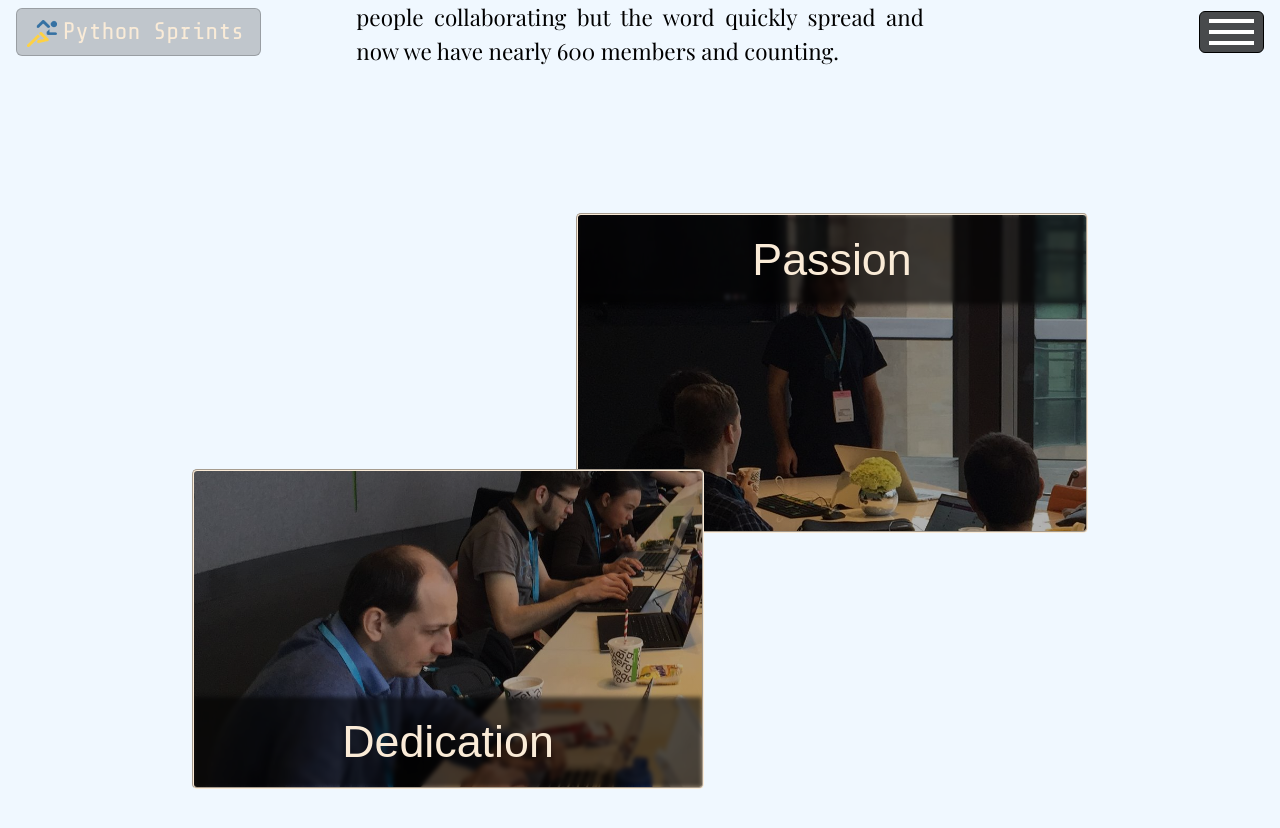
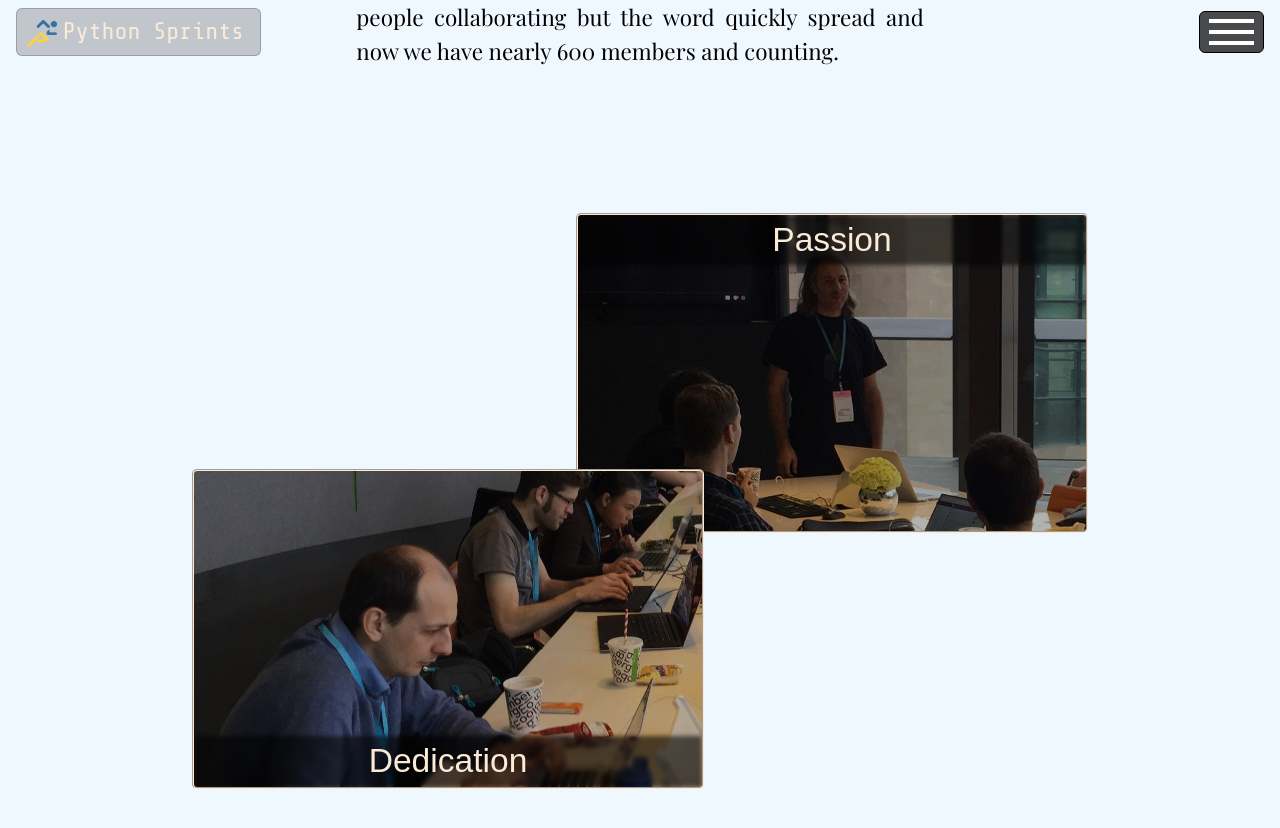
Before and after one commit to python-sprints/python-sprints.github.io, a Jekyll site: the page built from _pages/01_about.html, in a window 1280 px wide and 900 px high, scrolled down 1268 px. Shown: the top 828 px of the window. Built offline with Jekyll 4.4.1, drawn with Linux system fonts in a browser that asks for light colours; nearby versions of some CDN libraries; some web fonts are replaced.

Commit message:
Modified font size and line height for image titles in passion / dedication section not to cover too much of the photo on mobiles.

```diff
--- a/_sass/about.scss
+++ b/_sass/about.scss
@@ -135,10 +135,17 @@
 
 .about__img-top-title {
   @extend .about__paragraph-title-light;
-  font-size: 2em;
+  font-size: 1.25em;
   text-align: center;
   margin-bottom: 0;
-  line-height: 2em;
+  line-height: 1.25em;
+}
+
+@media (min-width: 567px){
+  .about__img-top-title {
+    font-size: 1.5em;
+    line-height: 1.5em;
+  }
 }
 
 .about__img-bot-container {
```
